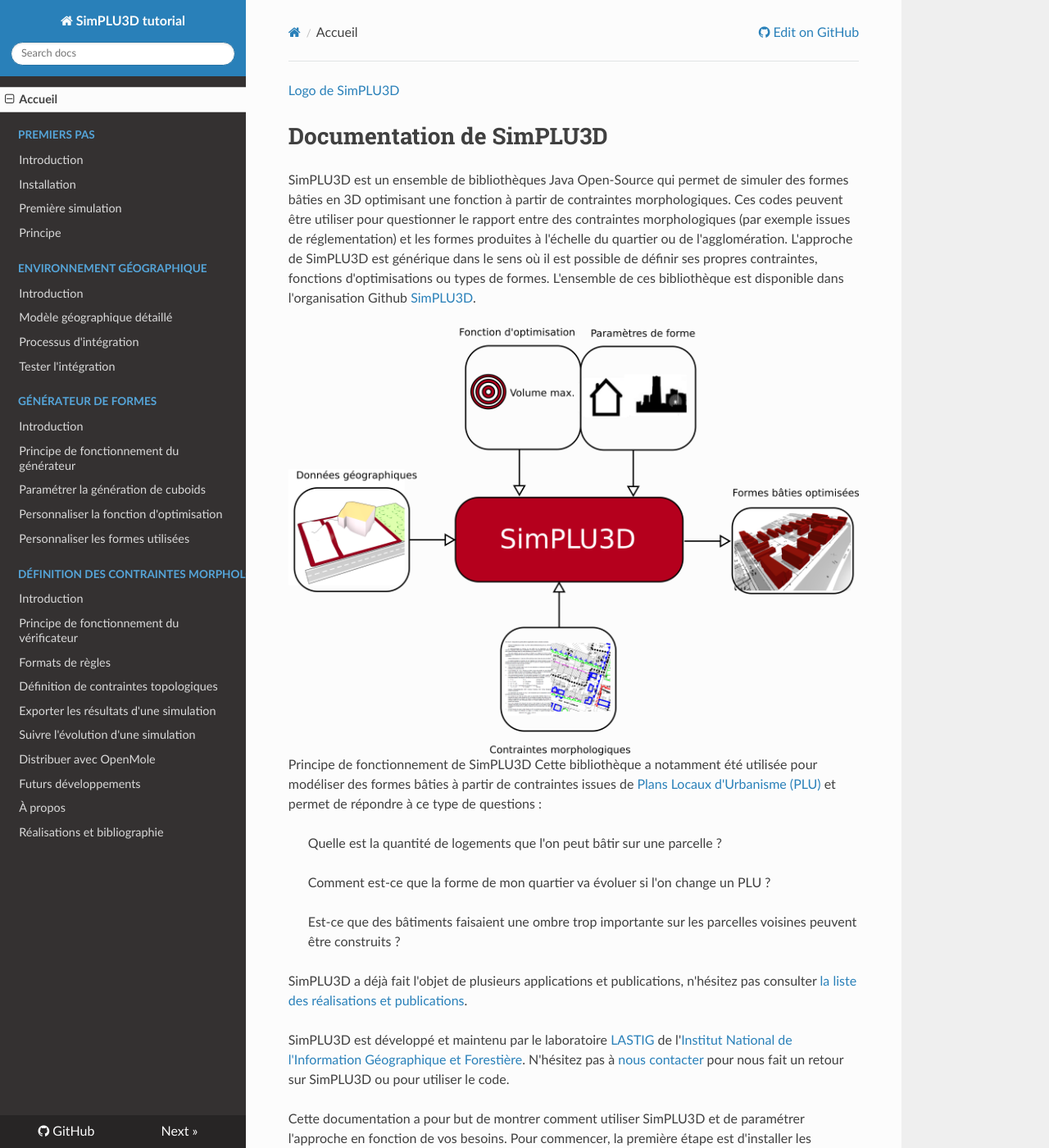
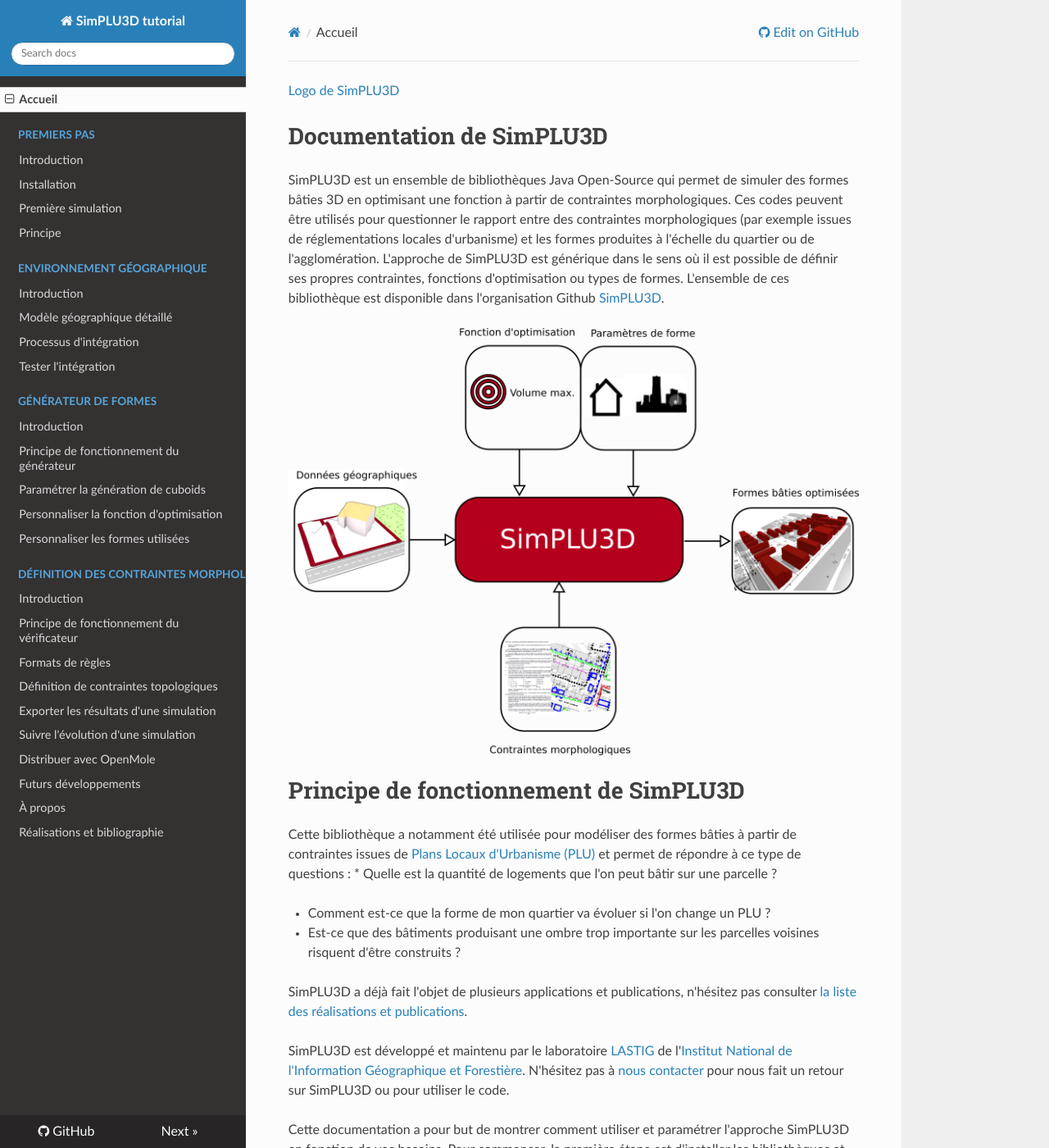
Before and after one commit to SimPLU3D/simplu3D-tutorial, an MkDocs documentation site: the page built from docs/index.md, in a window 1280 px wide and 1400 px high. Shown: the whole window at 82% size. Built offline with MkDocs 1.6.1, drawn with Linux system fonts in a browser that asks for light colours; nearby versions of some CDN libraries; some of the changed text lies outside the part shown.

Commit message:
Update index.md

```diff
--- a/docs/index.md
+++ b/docs/index.md
@@ -10,24 +10,24 @@ date: 2018-10-26
 
 # Documentation de SimPLU3D
 
-SimPLU3D est un ensemble de bibliothèques Java Open-Source qui permet de simuler des formes bâties en 3D optimisant une fonction à partir de contraintes morphologiques. Ces codes peuvent être utiliser pour questionner le rapport entre des contraintes morphologiques (par exemple issues de réglementation) et les formes produites à l'échelle du quartier ou de l'agglomération. L'approche de SimPLU3D est générique dans le sens où il est possible de définir ses propres contraintes, fonctions d'optimisations ou types de formes. L'ensemble de ces bibliothèque est disponible dans l'organisation Github [SimPLU3D](https://github.com/SimPLU3D).
-
-
+SimPLU3D est un ensemble de bibliothèques Java Open-Source qui permet de simuler des formes bâties 3D en optimisant une fonction à partir de contraintes morphologiques. Ces codes peuvent être utilisés pour questionner le rapport entre des contraintes morphologiques (par exemple issues de réglementations locales d'urbanisme) et les formes produites à l'échelle du quartier ou de l'agglomération. L'approche de SimPLU3D est générique dans le sens où il est possible de définir ses propres contraintes, fonctions d'optimisation ou types de formes. L'ensemble de ces bibliothèque est disponible dans l'organisation Github [SimPLU3D](https://github.com/SimPLU3D).
 
 ![Illustration du principe de SimPLU3D](./img/index.png)
-Principe de fonctionnement de SimPLU3D
+
+# Principe de fonctionnement de SimPLU3D
+
 Cette bibliothèque a notamment été utilisée pour modéliser des formes bâties à partir de contraintes issues de [Plans Locaux d'Urbanisme (PLU)](https://fr.wikipedia.org/wiki/Plan_local_d%27urbanisme) et permet de répondre à ce type de questions :
-> Quelle est la quantité de logements que l'on peut bâtir sur une parcelle ?
+* Quelle est la quantité de logements que l'on peut bâtir sur une parcelle ?
 
-> Comment est-ce que la forme de mon quartier va évoluer si l'on change un PLU  ?
+* Comment est-ce que la forme de mon quartier va évoluer si l'on change un PLU  ?
 
-> Est-ce que des bâtiments faisaient une ombre trop importante sur les parcelles voisines peuvent être construits ?
+* Est-ce que des bâtiments produisant une ombre trop importante sur les parcelles voisines risquent d'être construits ?
 
 SimPLU3D a déjà fait l'objet de plusieurs applications et publications, n'hésitez pas consulter [la liste des réalisations et publications](bibliographie.md).
 
-SimPLU3D est développé et maintenu par le laboratoire [LASTIG](http://recherche.ign.fr/) de l'[Institut National de l'Information Géographique et Forestière](https://fr.ign.com/). N'hésitez pas à [nous contacter](about.md) pour nous fait un retour sur SimPLU3D ou pour utiliser le code.
+SimPLU3D est développé et maintenu par le laboratoire [LASTIG](http://recherche.ign.fr/) de l'[Institut National de l'Information Géographique et Forestière](http://www.ign.fr/). N'hésitez pas à [nous contacter](about.md) pour nous fait un retour sur SimPLU3D ou pour utiliser le code.
 
-Cette documentation a pour but de montrer comment utiliser SimPLU3D et de paramétrer l'approche en fonction de vos besoins. Pour commencer, la première étape est d'installer les bibliothèques et de lancer une première simulation [(par ici)](./begin/intro.md).
+Cette documentation a pour but de montrer comment utiliser et paramétrer l'approche SimPLU3D en fonction de vos besoins. Pour commencer, la première étape est d'installer les bibliothèques et de lancer une première simulation [(par ici)](./begin/intro.md).
 
 La conception et le développement de SimPLU3D ont été initiés dans le cadre de la thèse :
 > Brasebin, M. (2014) Les données géographiques 3D pour simuler l'impact de la réglementation urbaine sur la morphologie du bâti, Thèse de doctorat, spécialité Sciences et Technologies de l'Information Géographique, Université Paris-Est, apr 2014 [Mémoire](https://tel.archives-ouvertes.fr/tel-01124257), [Présentation](http://recherche.ign.fr/labos/util_basilic/publicDownload.php?id=3011)
```
